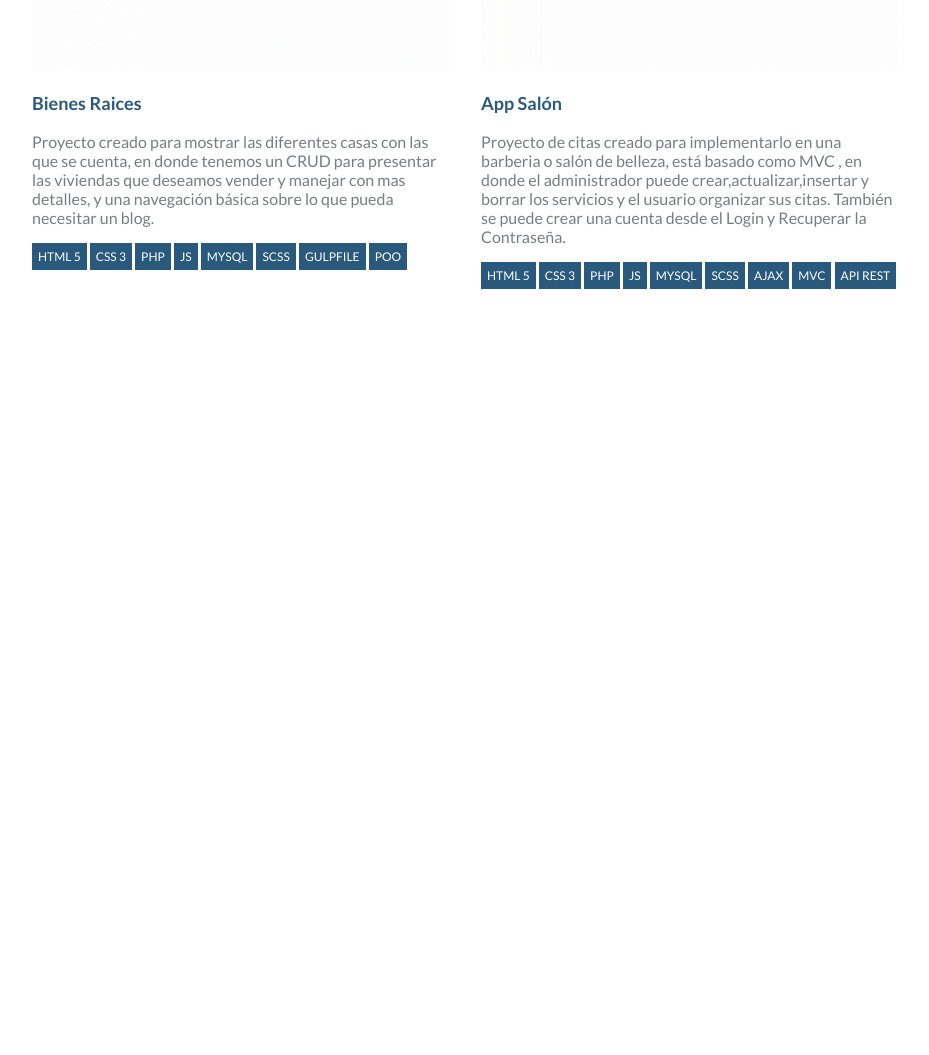
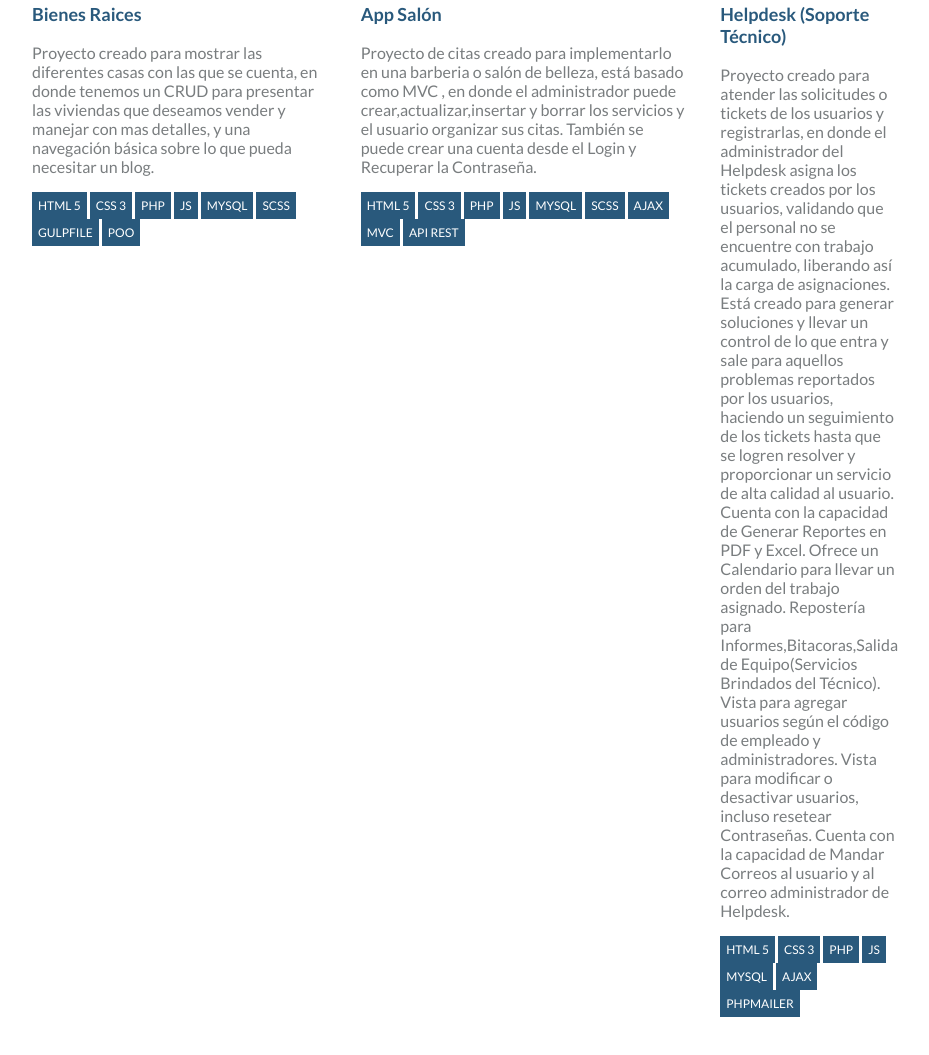
Before and after one commit to Edwin2310/Portafolio-HTML-master, a plain HTML site: page index.html in a window 1280 px wide. Shown: the part 1061-2116 px from the top of the page, without its empty margins (350-1279 px from the left). Before the commit the page ends 1398 px from the top, so only its background shows below. Drawn offline with Linux system fonts and the light colour scheme.

Commit message:
Carga Helpdesk

```diff
--- a/index.html
+++ b/index.html
@@ -146,6 +146,33 @@
 
           </ul>
         </article>
+
+        <article class="proyecto">
+          <img src="img/helpdesk.gif" alt="" class="proyecto__imagen" />
+          <h3 class="proyecto__titulo">Helpdesk (Soporte Técnico)</h3>
+          <p class="proyecto__descripcion">
+           Proyecto creado para atender las solicitudes o tickets de los usuarios y registrarlas, en donde el administrador del Helpdesk
+           asigna los tickets creados por los usuarios, validando que el personal no se encuentre con trabajo acumulado, liberando así la carga de asignaciones.
+           Está creado para generar soluciones y llevar un control de lo que entra y sale para aquellos problemas reportados por los usuarios,
+           haciendo un seguimiento de los tickets hasta que se logren resolver y proporcionar un servicio de alta calidad al usuario.
+           Cuenta con la capacidad de Generar Reportes en PDF y Excel.
+           Ofrece un Calendario para llevar un orden del trabajo asignado.
+           Repostería para Informes,Bitacoras,Salida de Equipo(Servicios Brindados del Técnico).
+           Vista para agregar usuarios según el código de empleado y administradores.
+           Vista para modificar o desactivar usuarios, incluso resetear Contraseñas.
+           Cuenta con la capacidad de Mandar Correos al usuario y al correo administrador de Helpdesk.
+          </p>
+
+          <ul class="habilidades">
+            <li class="habilidad--proyecto">Html 5</li>
+            <li class="habilidad--proyecto">Css 3</li>
+            <li class="habilidad--proyecto">Php</li>
+            <li class="habilidad--proyecto">Js</li>
+            <li class="habilidad--proyecto">Mysql</li>
+            <li class="habilidad--proyecto">Ajax</li>
+            <li class="habilidad--proyecto">PHPMailer</li>
+          </ul>
+        </article>
       </div>
     </section>
   </body>
```
Also changed, not shown: img/helpdesk.gif (added).
